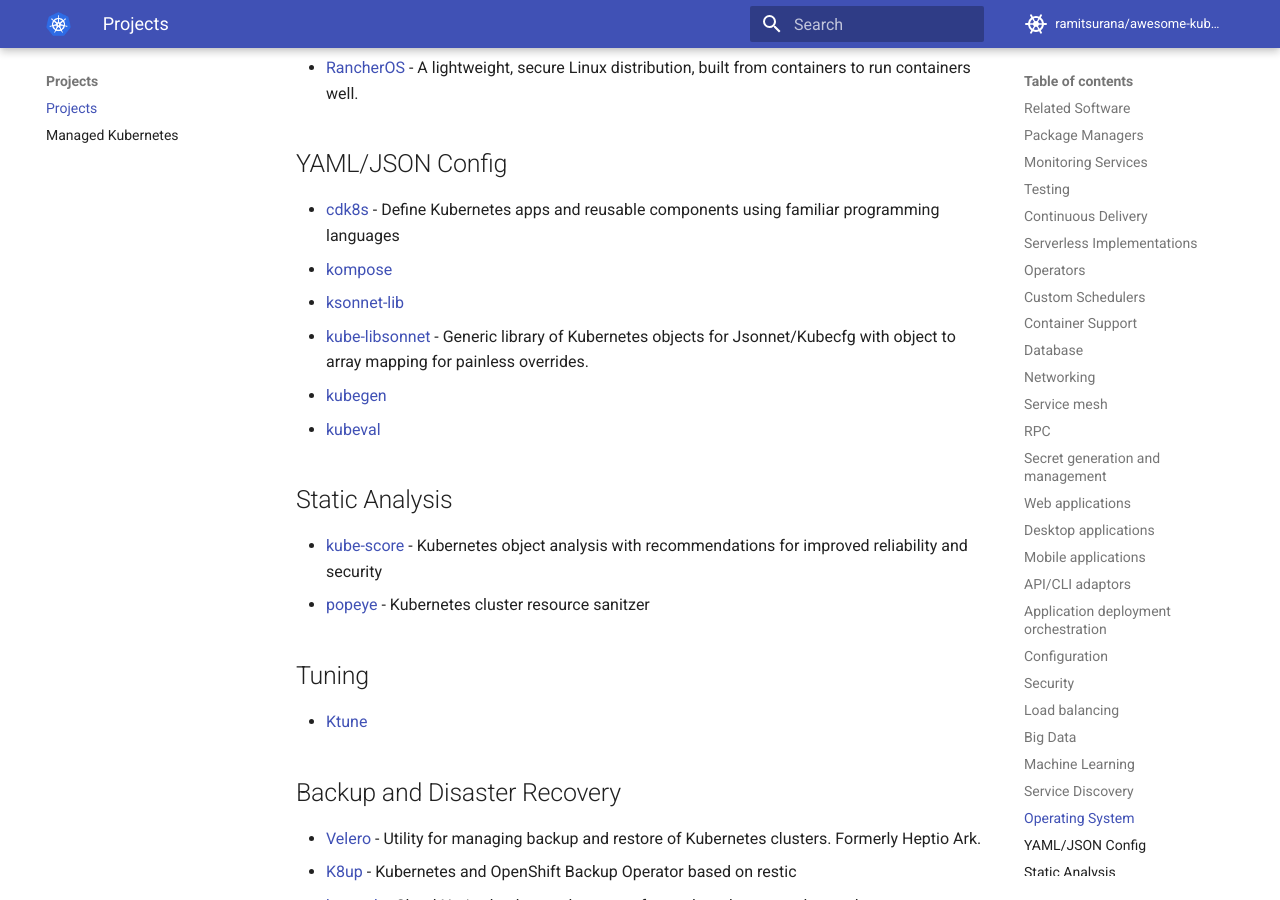
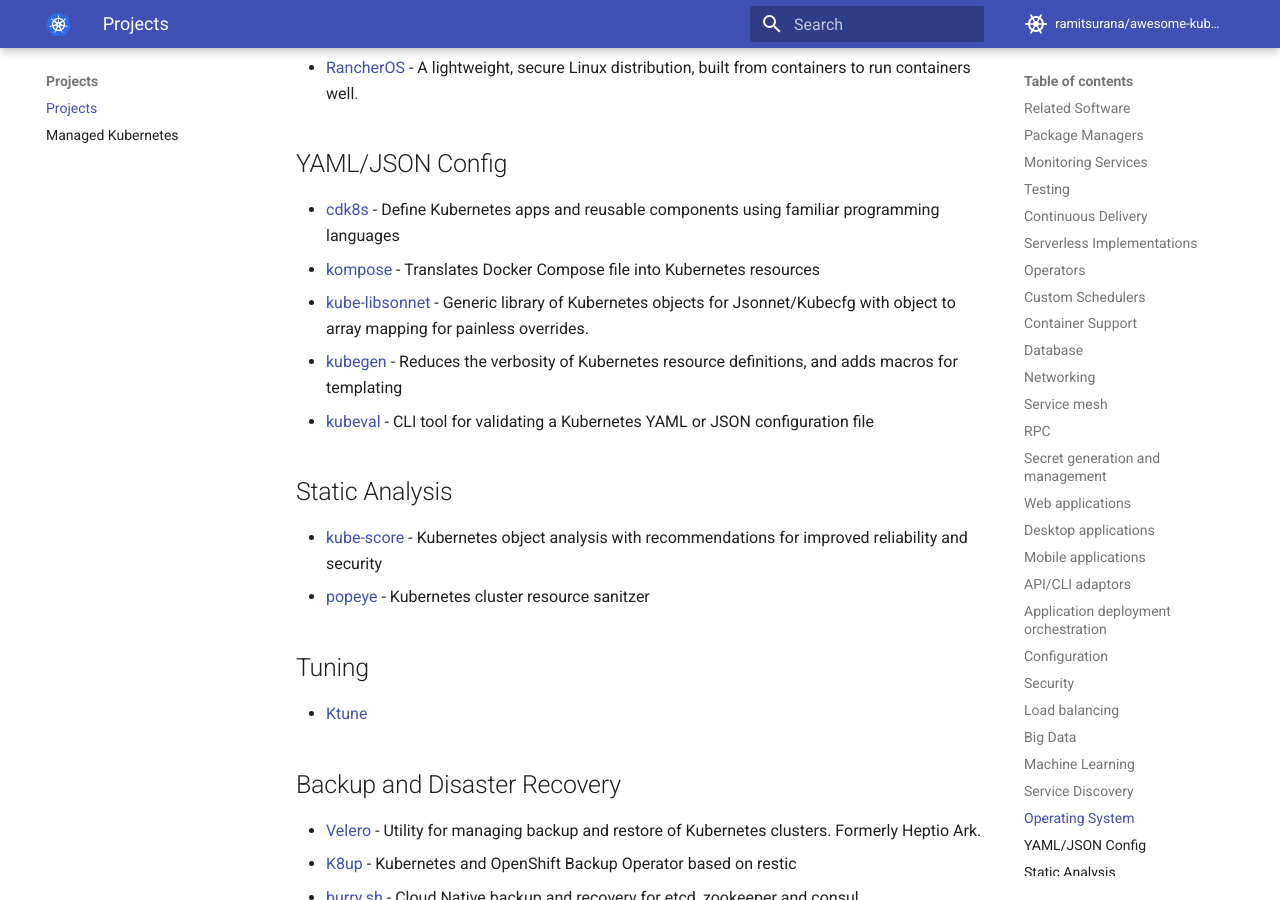
Before and after one commit to ramitsurana/awesome-kubernetes, an MkDocs documentation site: the page built from docs/projects/projects.md, in a window 1280 px wide and 900 px high, scrolled down 16710 px. Built offline with MkDocs 1.6.1 and Material for MkDocs 9.7.7, drawn with Linux system fonts in a browser that asks for light colours; comment, search, counter and statistics services are not loaded.

Commit message:
YAML/JSON Config - update description of resources (#674)
* YAML/JSON Config - update description of resources

* remove archived resource - ksonnet-lib

```diff
--- a/docs/projects/projects.md
+++ b/docs/projects/projects.md
@@ -462,11 +462,10 @@ Projects
 ## YAML/JSON Config
 
 * [cdk8s](https://cdk8s.io) - Define Kubernetes apps and reusable components using familiar programming languages
-* [kompose](https://github.com/kubernetes/kompose)
-* [ksonnet-lib](https://github.com/ksonnet/ksonnet-lib)
+* [kompose](https://github.com/kubernetes/kompose) - Translates Docker Compose file into Kubernetes resources
 * [kube-libsonnet](https://github.com/bitnami-labs/kube-libsonnet/blob/master/kube.libsonnet) - Generic library of Kubernetes objects for Jsonnet/Kubecfg with object to array mapping for painless overrides.
-* [kubegen](https://github.com/errordeveloper/kubegen)
-* [kubeval](https://github.com/garethr/kubeval)
+* [kubegen](https://github.com/errordeveloper/kubegen) - Reduces the verbosity of Kubernetes resource definitions, and adds macros for templating
+* [kubeval](https://github.com/garethr/kubeval) - CLI tool for validating a Kubernetes YAML or JSON configuration file
 
 ## Static Analysis
 
```
